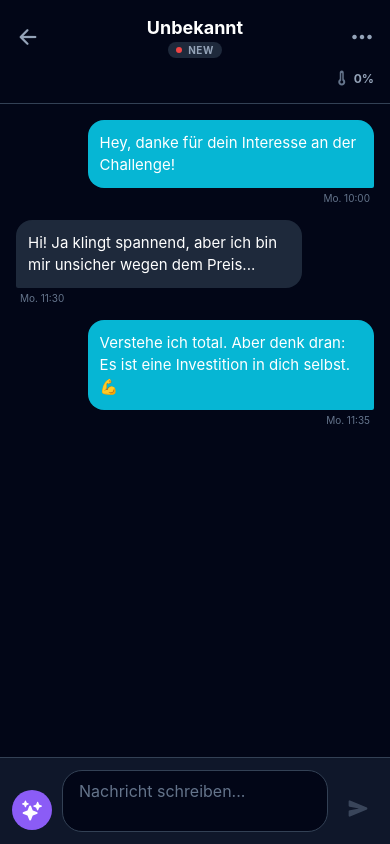
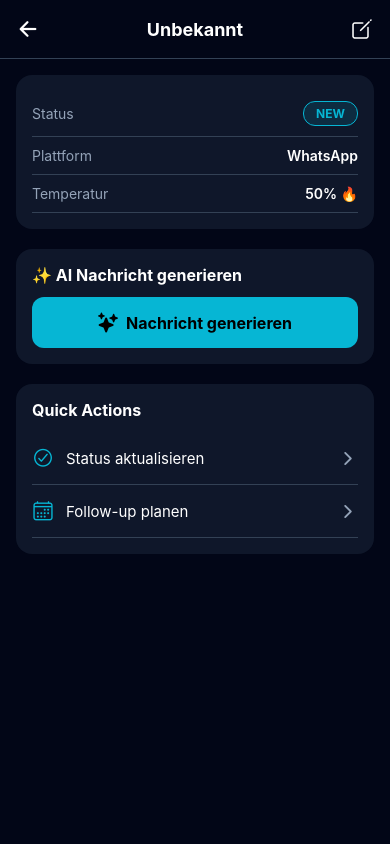
Before and after one commit to alexanderlipovics-cell/salesflow-mobile, a React Native app: screen /LeadDetailScreen in a window 390 px wide. Built offline with nearby package versions, Linux system fonts and the light colour scheme.

Commit message:
feat: LeadDetailScreen as action screen with AI message generation

```diff
--- a/src/screens/LeadDetailScreen.tsx
+++ b/src/screens/LeadDetailScreen.tsx
@@ -1,147 +1,230 @@
-import React, { useState, useRef } from 'react';
-import {
-  View, Text, TextInput, FlatList, TouchableOpacity, StyleSheet,
-  SafeAreaView, KeyboardAvoidingView, Platform, Dimensions, StatusBar
-} from 'react-native';
+import React, { useState } from 'react';
+import { View, Text, TouchableOpacity, StyleSheet, SafeAreaView, ScrollView, Linking, Alert, ActivityIndicator } from 'react-native';
 import { Ionicons } from '@expo/vector-icons';
+import * as Clipboard from 'expo-clipboard';
 import * as Haptics from 'expo-haptics';
 import { COLORS } from '../theme';
 
-const { width } = Dimensions.get('window');
+const STATUS_COLORS: Record<string, string> = {
+  NEW: '#06b6d4',
+  INTERESTED: '#10b981',
+  SKEPTICAL: '#f59e0b',
+  CONVERSATION: '#3b82f6',
+  CLOSING: '#8b5cf6',
+  GHOSTING: '#ef4444',
+};
 
-interface Message {
-  id: string;
-  text: string;
-  sender: 'user' | 'lead';
-  timestamp: string;
-}
-
-const CHAT_HISTORY: Message[] = [
-  { id: '1', text: 'Hey, danke für dein Interesse an der Challenge!', sender: 'user', timestamp: 'Mo. 10:00' },
-  { id: '2', text: 'Hi! Ja klingt spannend, aber ich bin mir unsicher wegen dem Preis...', sender: 'lead', timestamp: 'Mo. 11:30' },
-  { id: '3', text: 'Verstehe ich total. Aber denk dran: Es ist eine Investition in dich selbst. 💪', sender: 'user', timestamp: 'Mo. 11:35' },
-];
+const PLATFORM_LINKS: Record<string, (name: string, msg: string) => string> = {
+  WhatsApp: (name, msg) => `whatsapp://send?text=${encodeURIComponent(msg)}`,
+  Instagram: (name, msg) => `instagram://direct`, // IG öffnen, User muss Text pasten
+  Facebook: (name, msg) => `fb-messenger://`,
+  LinkedIn: (name, msg) => `linkedin://messaging`,
+  Email: (name, msg) => `mailto:?body=${encodeURIComponent(msg)}`,
+};
 
 export default function LeadDetailScreen({ route, navigation }: any) {
-  // Lead-Daten aus route.params
-  const lead = route.params?.lead || {
-    id: '1',
-    name: 'Unbekannt',
-    status: 'NEW',
-    tags: [],
-    temperature: 0,
-    lastMsg: '',
-  };
-  const [messages, setMessages] = useState<Message[]>(CHAT_HISTORY);
-  const [inputText, setInputText] = useState('');
-  const flatListRef = useRef<FlatList>(null);
+  const lead = route.params?.lead || { id: '1', name: 'Unbekannt', status: 'NEW', platform: 'WhatsApp' };
 
-  const sendMessage = () => {
-    if (!inputText.trim()) return;
-    setMessages(prev => [...prev, { id: Date.now().toString(), text: inputText, sender: 'user', timestamp: 'Gerade' }]);
-    setInputText('');
-    setTimeout(() => flatListRef.current?.scrollToEnd(), 100);
+  const [generatedMessage, setGeneratedMessage] = useState<string | null>(null);
+  const [loading, setLoading] = useState(false);
+
+  const generateMessage = async () => {
+    setLoading(true);
+    Haptics.impactAsync(Haptics.ImpactFeedbackStyle.Medium);
+
+    try {
+      const response = await fetch('https://salesflow-ai.onrender.com/api/copilot/generate', {
+        method: 'POST',
+        headers: { 'Content-Type': 'application/json' },
+        body: JSON.stringify({
+          message: lead.lastMsg || lead.last_message || 'Noch keine Nachricht',
+          context: {
+            lead_name: lead.name,
+            status: lead.status,
+            temperature: lead.temperature || 50
+          }
+        })
+      });
+
+      const data = await response.json();
+      if (data.options && data.options.length > 0) {
+        setGeneratedMessage(data.options[0].content);
+      } else if (data.response) {
+        setGeneratedMessage(data.response);
+      } else {
+        setGeneratedMessage('Hey! Ich wollte mich kurz melden - hast du noch Fragen zu unserem Gespräch? 😊');
+      }
+    } catch (e) {
+      Alert.alert('Fehler', 'Nachricht konnte nicht generiert werden');
+    }
+    setLoading(false);
   };
 
-  const triggerMagicMoment = async () => {
-    await Haptics.impactAsync(Haptics.ImpactFeedbackStyle.Medium);
-    navigation.navigate('MagicScriptScreen', { leadName: lead.name, lastMessage: lead.lastMsg || '', type: lead.status?.toLowerCase() || 'new' });
+  const copyAndOpen = async (platform: string) => {
+    if (!generatedMessage) return;
+
+    await Clipboard.setStringAsync(generatedMessage);
+    Haptics.notificationAsync(Haptics.NotificationFeedbackType.Success);
+
+    const linkFn = PLATFORM_LINKS[platform];
+    if (linkFn) {
+      const url = linkFn(lead.name, generatedMessage);
+      const canOpen = await Linking.canOpenURL(url);
+
+      if (canOpen) {
+        Alert.alert('Kopiert! ✓', `Nachricht wurde kopiert. ${platform} wird geöffnet.`, [
+          { text: 'Öffnen', onPress: () => Linking.openURL(url) }
+        ]);
+      } else {
+        Alert.alert('Kopiert! ✓', `Nachricht wurde in die Zwischenablage kopiert. Öffne ${platform} manuell.`);
+      }
+    }
+  };
+
+  const updateStatus = () => {
+    navigation.navigate('CreateLead', { importedData: { ...lead, name: lead.name } });
   };
 
   return (
     <SafeAreaView style={styles.container}>
-      <StatusBar barStyle="light-content" />
+      {/* Header */}
       <View style={styles.header}>
-        <View style={styles.headerTop}>
-          <TouchableOpacity onPress={() => navigation.goBack()} style={styles.backBtn}>
-            <Ionicons name="arrow-back" size={24} color={COLORS.textSecondary} />
+        <TouchableOpacity onPress={() => navigation.goBack()}>
+          <Ionicons name="arrow-back" size={24} color={COLORS.text} />
         </TouchableOpacity>
-          <View style={styles.profileInfo}>
-            <Text style={styles.leadName}>{lead.name}</Text>
-            <View style={styles.statusBadge}>
-              <View style={[styles.statusDot, { backgroundColor: COLORS.error }]} />
-              <Text style={styles.statusText}>{lead.status}</Text>
-            </View>
-          </View>
-          <TouchableOpacity style={styles.menuBtn}>
-            <Ionicons name="ellipsis-horizontal" size={24} color={COLORS.textSecondary} />
+        <Text style={styles.headerTitle}>{lead.name}</Text>
+        <TouchableOpacity onPress={() => navigation.navigate('CreateLead', { importedData: lead })}>
+          <Ionicons name="create-outline" size={24} color={COLORS.text} />
         </TouchableOpacity>
       </View>
-        <View style={styles.metaRow}>
-          <View style={styles.tagsContainer}>
-            {(lead.tags || []).map((tag: string) => (
-              <View key={tag} style={styles.tag}><Text style={styles.tagText}>#{tag}</Text></View>
-            ))}
-          </View>
-          <View style={styles.tempContainer}>
-            <Ionicons name="thermometer" size={16} color={(lead.temperature || 0) > 50 ? COLORS.warning : COLORS.textMuted} />
-            <Text style={styles.tempText}>{lead.temperature || 0}%</Text>
-          </View>
+
+      <ScrollView style={styles.content}>
+        {/* Lead Info Card */}
+        <View style={styles.infoCard}>
+          <View style={styles.infoRow}>
+            <Text style={styles.infoLabel}>Status</Text>
+            <View style={[styles.statusBadge, { backgroundColor: (STATUS_COLORS[lead.status] || COLORS.primary) + '20', borderColor: STATUS_COLORS[lead.status] || COLORS.primary }]}>
+              <Text style={[styles.statusText, { color: STATUS_COLORS[lead.status] || COLORS.primary }]}>{lead.status}</Text>
             </View>
           </View>
 
-      <FlatList
-        ref={flatListRef}
-        data={messages}
-        keyExtractor={item => item.id}
-        contentContainerStyle={styles.chatList}
-        renderItem={({ item }) => (
-          <View style={[styles.bubbleWrapper, item.sender === 'user' ? styles.userWrapper : styles.leadWrapper]}>
-            <View style={[styles.bubble, item.sender === 'user' ? styles.userBubble : styles.leadBubble]}>
-              <Text style={[styles.msgText, item.sender === 'user' ? styles.userText : styles.leadText]}>{item.text}</Text>
+          <View style={styles.infoRow}>
+            <Text style={styles.infoLabel}>Plattform</Text>
+            <Text style={styles.infoValue}>{lead.platform || 'WhatsApp'}</Text>
           </View>
-            <Text style={styles.timestamp}>{item.timestamp}</Text>
+
+          <View style={styles.infoRow}>
+            <Text style={styles.infoLabel}>Temperatur</Text>
+            <Text style={styles.infoValue}>{lead.temperature || 50}% 🔥</Text>
+          </View>
+
+          {(lead.lastMsg || lead.last_message) && (
+            <View style={styles.lastMsgBox}>
+              <Text style={styles.infoLabel}>Letzte Nachricht</Text>
+              <Text style={styles.lastMsg}>"{lead.lastMsg || lead.last_message}"</Text>
             </View>
           )}
-      />
 
-      <KeyboardAvoidingView behavior={Platform.OS === "ios" ? "padding" : "height"} style={styles.inputWrapper}>
-        <View style={styles.toolbar}>
-          <TouchableOpacity style={styles.magicBtn} onPress={triggerMagicMoment}>
-            <Ionicons name="sparkles" size={20} color={COLORS.text} />
+          {lead.next_follow_up && (
+            <View style={styles.infoRow}>
+              <Text style={styles.infoLabel}>Follow-up</Text>
+              <Text style={styles.infoValue}>{lead.next_follow_up}</Text>
+            </View>
+          )}
+        </View>
+
+        {/* AI Generate Section */}
+        <View style={styles.aiSection}>
+          <Text style={styles.sectionTitle}>✨ AI Nachricht generieren</Text>
+
+          <TouchableOpacity style={styles.generateBtn} onPress={generateMessage} disabled={loading}>
+            {loading ? (
+              <ActivityIndicator color="#000" />
+            ) : (
+              <>
+                <Ionicons name="sparkles" size={20} color="#000" />
+                <Text style={styles.generateBtnText}>Nachricht generieren</Text>
+              </>
+            )}
           </TouchableOpacity>
-          <TextInput style={styles.input} placeholder="Nachricht schreiben..." placeholderTextColor={COLORS.textMuted} value={inputText} onChangeText={setInputText} multiline />
-          <TouchableOpacity style={[styles.sendBtn, !inputText && styles.sendBtnDisabled]} onPress={sendMessage} disabled={!inputText}>
-            <Ionicons name="send" size={20} color={inputText ? COLORS.primary : COLORS.textMuted} />
+
+          {generatedMessage && (
+            <View style={styles.messageBox}>
+              <Text style={styles.messageText}>{generatedMessage}</Text>
+
+              <Text style={styles.sendViaLabel}>Senden via:</Text>
+              <View style={styles.platformRow}>
+                <TouchableOpacity style={[styles.platformBtn, { backgroundColor: '#25D366' }]} onPress={() => copyAndOpen('WhatsApp')}>
+                  <Ionicons name="logo-whatsapp" size={20} color="#fff" />
+                  <Text style={styles.platformBtnText}>WhatsApp</Text>
+                </TouchableOpacity>
+
+                <TouchableOpacity style={[styles.platformBtn, { backgroundColor: '#E4405F' }]} onPress={() => copyAndOpen('Instagram')}>
+                  <Ionicons name="logo-instagram" size={20} color="#fff" />
+                  <Text style={styles.platformBtnText}>Instagram</Text>
+                </TouchableOpacity>
+
+                <TouchableOpacity style={[styles.platformBtn, { backgroundColor: '#0A66C2' }]} onPress={() => copyAndOpen('LinkedIn')}>
+                  <Ionicons name="logo-linkedin" size={20} color="#fff" />
+                  <Text style={styles.platformBtnText}>LinkedIn</Text>
                 </TouchableOpacity>
               </View>
-      </KeyboardAvoidingView>
+
+              <TouchableOpacity style={styles.copyOnlyBtn} onPress={() => { Clipboard.setStringAsync(generatedMessage); Haptics.notificationAsync(Haptics.NotificationFeedbackType.Success); Alert.alert('Kopiert!'); }}>
+                <Ionicons name="copy-outline" size={18} color={COLORS.primary} />
+                <Text style={styles.copyOnlyText}>Nur kopieren</Text>
+              </TouchableOpacity>
+            </View>
+          )}
+        </View>
+
+        {/* Quick Actions */}
+        <View style={styles.actionsSection}>
+          <Text style={styles.sectionTitle}>Quick Actions</Text>
+
+          <TouchableOpacity style={styles.actionBtn} onPress={updateStatus}>
+            <Ionicons name="checkmark-circle-outline" size={22} color={COLORS.primary} />
+            <Text style={styles.actionText}>Status aktualisieren</Text>
+            <Ionicons name="chevron-forward" size={20} color={COLORS.textSecondary} />
+          </TouchableOpacity>
+
+          <TouchableOpacity style={styles.actionBtn} onPress={() => navigation.navigate('CreateLead', { importedData: lead })}>
+            <Ionicons name="calendar-outline" size={22} color={COLORS.primary} />
+            <Text style={styles.actionText}>Follow-up planen</Text>
+            <Ionicons name="chevron-forward" size={20} color={COLORS.textSecondary} />
+          </TouchableOpacity>
+        </View>
+      </ScrollView>
     </SafeAreaView>
   );
 }
 
 const styles = StyleSheet.create({
   container: { flex: 1, backgroundColor: COLORS.background },
-  header: { padding: 16, borderBottomWidth: 1, borderBottomColor: COLORS.border },
-  headerTop: { flexDirection: 'row', alignItems: 'center', justifyContent: 'space-between', marginBottom: 12 },
-  backBtn: { padding: 8, marginLeft: -8 },
-  menuBtn: { padding: 8, marginRight: -8 },
-  profileInfo: { alignItems: 'center' },
-  leadName: { fontSize: 18, fontWeight: '700', color: COLORS.text },
-  statusBadge: { flexDirection: 'row', alignItems: 'center', marginTop: 4, backgroundColor: COLORS.card, paddingHorizontal: 8, paddingVertical: 2, borderRadius: 12 },
-  statusDot: { width: 6, height: 6, borderRadius: 3, marginRight: 6 },
-  statusText: { fontSize: 10, fontWeight: '700', color: COLORS.textSecondary, letterSpacing: 0.5 },
-  metaRow: { flexDirection: 'row', justifyContent: 'space-between', alignItems: 'center' },
-  tagsContainer: { flexDirection: 'row', gap: 8 },
-  tag: { backgroundColor: COLORS.surface, paddingHorizontal: 8, paddingVertical: 4, borderRadius: 6, borderWidth: 1, borderColor: COLORS.border },
-  tagText: { fontSize: 11, color: COLORS.textSecondary },
-  tempContainer: { flexDirection: 'row', alignItems: 'center', gap: 4 },
-  tempText: { fontSize: 12, fontWeight: '700', color: COLORS.textSecondary },
-  chatList: { padding: 16, paddingBottom: 32 },
-  bubbleWrapper: { marginBottom: 16, maxWidth: '80%' },
-  userWrapper: { alignSelf: 'flex-end', alignItems: 'flex-end' },
-  leadWrapper: { alignSelf: 'flex-start', alignItems: 'flex-start' },
-  bubble: { padding: 12, borderRadius: 16 },
-  userBubble: { backgroundColor: COLORS.primary, borderBottomRightRadius: 2 },
-  leadBubble: { backgroundColor: COLORS.card, borderBottomLeftRadius: 2 },
-  msgText: { fontSize: 15, lineHeight: 22 },
-  userText: { color: COLORS.text },
-  leadText: { color: COLORS.text },
-  timestamp: { fontSize: 10, color: COLORS.textMuted, marginTop: 4, marginHorizontal: 4 },
-  inputWrapper: { backgroundColor: COLORS.surface, borderTopWidth: 1, borderTopColor: COLORS.border },
-  toolbar: { flexDirection: 'row', alignItems: 'flex-end', padding: 12, gap: 10 },
-  magicBtn: { width: 40, height: 40, borderRadius: 20, backgroundColor: COLORS.secondary, justifyContent: 'center', alignItems: 'center', marginBottom: 2 },
-  input: { flex: 1, backgroundColor: COLORS.background, borderRadius: 20, borderWidth: 1, borderColor: COLORS.border, color: COLORS.text, paddingHorizontal: 16, paddingTop: 10, paddingBottom: 10, maxHeight: 100, fontSize: 16 },
-  sendBtn: { padding: 10, marginBottom: 2 },
-  sendBtnDisabled: { opacity: 0.5 },
+  header: { flexDirection: 'row', alignItems: 'center', justifyContent: 'space-between', padding: 16, borderBottomWidth: 1, borderBottomColor: COLORS.border },
+  headerTitle: { fontSize: 18, fontWeight: '700', color: COLORS.text },
+  content: { flex: 1, padding: 16 },
+  infoCard: { backgroundColor: COLORS.surface, borderRadius: 16, padding: 16, marginBottom: 20 },
+  infoRow: { flexDirection: 'row', justifyContent: 'space-between', alignItems: 'center', paddingVertical: 10, borderBottomWidth: 1, borderBottomColor: COLORS.border },
+  infoLabel: { fontSize: 14, color: COLORS.textSecondary },
+  infoValue: { fontSize: 14, fontWeight: '600', color: COLORS.text },
+  statusBadge: { paddingHorizontal: 12, paddingVertical: 4, borderRadius: 12, borderWidth: 1 },
+  statusText: { fontSize: 12, fontWeight: '700' },
+  lastMsgBox: { paddingTop: 12 },
+  lastMsg: { fontSize: 14, color: COLORS.text, fontStyle: 'italic', marginTop: 6 },
+  aiSection: { backgroundColor: COLORS.surface, borderRadius: 16, padding: 16, marginBottom: 20 },
+  sectionTitle: { fontSize: 16, fontWeight: '700', color: COLORS.text, marginBottom: 12 },
+  generateBtn: { backgroundColor: COLORS.primary, flexDirection: 'row', alignItems: 'center', justifyContent: 'center', padding: 14, borderRadius: 12, gap: 8 },
+  generateBtnText: { fontSize: 16, fontWeight: '700', color: '#000' },
+  messageBox: { marginTop: 16, padding: 16, backgroundColor: COLORS.background, borderRadius: 12, borderWidth: 1, borderColor: COLORS.border },
+  messageText: { fontSize: 15, color: COLORS.text, lineHeight: 22, marginBottom: 16 },
+  sendViaLabel: { fontSize: 12, color: COLORS.textSecondary, marginBottom: 8 },
+  platformRow: { flexDirection: 'row', gap: 8, marginBottom: 12 },
+  platformBtn: { flex: 1, flexDirection: 'row', alignItems: 'center', justifyContent: 'center', padding: 12, borderRadius: 10, gap: 6 },
+  platformBtnText: { color: '#fff', fontWeight: '600', fontSize: 13 },
+  copyOnlyBtn: { flexDirection: 'row', alignItems: 'center', justifyContent: 'center', padding: 10, gap: 6 },
+  copyOnlyText: { color: COLORS.primary, fontWeight: '600' },
+  actionsSection: { backgroundColor: COLORS.surface, borderRadius: 16, padding: 16 },
+  actionBtn: { flexDirection: 'row', alignItems: 'center', paddingVertical: 14, borderBottomWidth: 1, borderBottomColor: COLORS.border, gap: 12 },
+  actionText: { flex: 1, fontSize: 15, color: COLORS.text },
 });
```
Lines whose indentation alone changed are shown as unchanged.
